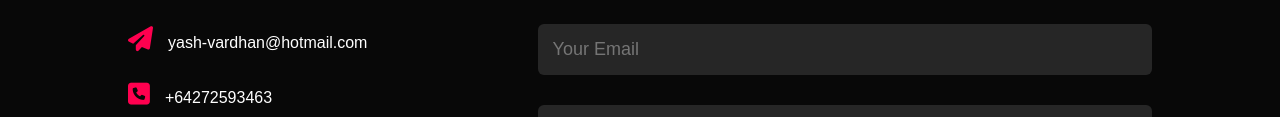
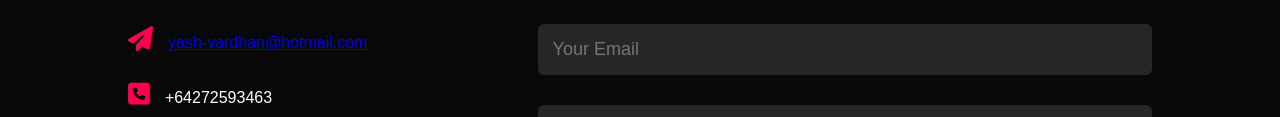
Before and after one commit to yash-vardhan-mishra/portfolio, a plain HTML site: page index.html in a window 1280 px wide. Shown: the part 3024-3141 px from the top of the page. Drawn offline with Linux system fonts and the light colour scheme.

Commit message:
modified the cv, added mailto

```diff
--- a/index.html
+++ b/index.html
@@ -175,7 +175,7 @@
       <div class="row">
         <div class="contact-left">
           <h1 class="sub-title">Contact Me</h1>
-          <p><i class="fa-solid fa-paper-plane"></i>yash-vardhan@hotmail.com</p>
+          <p><i class="fa-solid fa-paper-plane"></i><a href="mailto:yash-vardhan@hotmail.com">yash-vardhan@hotmail.com</a></p>
           <p><i class="fa-solid fa-square-phone"></i>+64272593463</p>
           <div class="social-icons">
             <a target="_blank" href="https://www.linkedin.com/in/yash-vardhan-mishra/">
```
Also changed, not shown: 1 other file.
